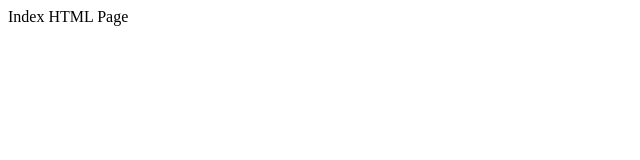
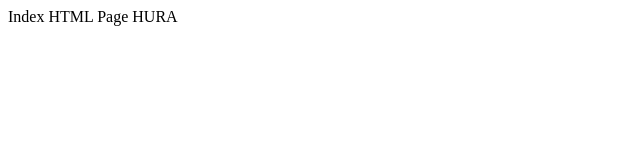
Before and after one commit to manaxyd/docker, a plain HTML site: page public/index.html in a window 1280 px wide. Shown: the full height of the page, 0-640 px from the left. Drawn offline with Linux system fonts and the light colour scheme.

Commit message:
docker practice start

```diff
--- a/public/index.html
+++ b/public/index.html
@@ -8,6 +8,6 @@
     <title>Document</title>
 </head>
 <body>
-Index HTML Page
+Index HTML Page HURA
 </body>
 </html>
```
